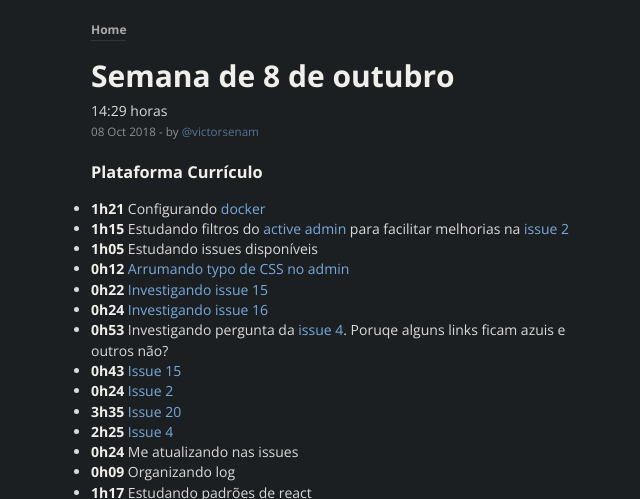
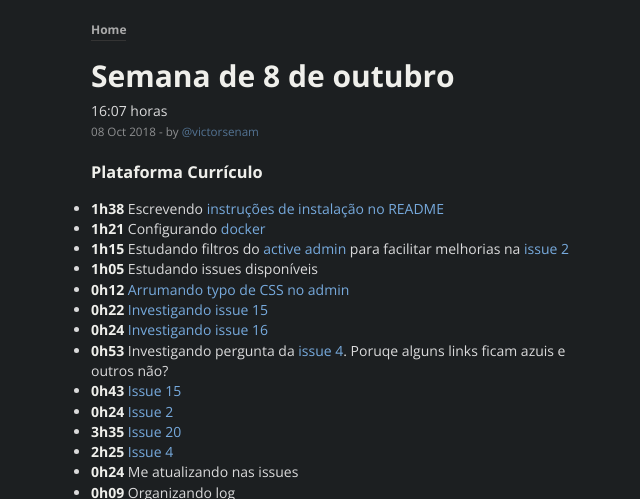
Before and after one commit to victorsenam/blog-mac0213, a Jekyll site: the page built from _posts/2018-10-08-post.md, in a window 1280 px wide, cut to the strip 0-499 px from the top of the page. Shown: the whole strip, without its empty margins (289-929 px from the left). Built offline with Jekyll 4.4.1, drawn with Linux system fonts in a browser that asks for light colours; comment, search, counter and statistics services are not loaded.

Commit message:
Adicionando atividade esquecida

```diff
--- a/_posts/2018-10-08-post.md
+++ b/_posts/2018-10-08-post.md
@@ -1,11 +1,12 @@
 ---
 layout: post
 title: Semana de 8 de outubro
-minutes: 869
+minutes: 967
 ---
 
 ### Plataforma Currículo
 
+- **1h38** Escrevendo [instruções de instalação no README](https://github.com/prefeiturasp/SME-plataforma-curriculo/pull/26)
 - **1h21** Configurando [docker](https://www.docker.com/)
 - **1h15** Estudando filtros do [active admin](https://activeadmin.info/) para facilitar melhorias na [issue 2](https://github.com/prefeiturasp/SME-plataforma-curriculo/issues/2)
 - **1h05** Estudando issues disponíveis
```
